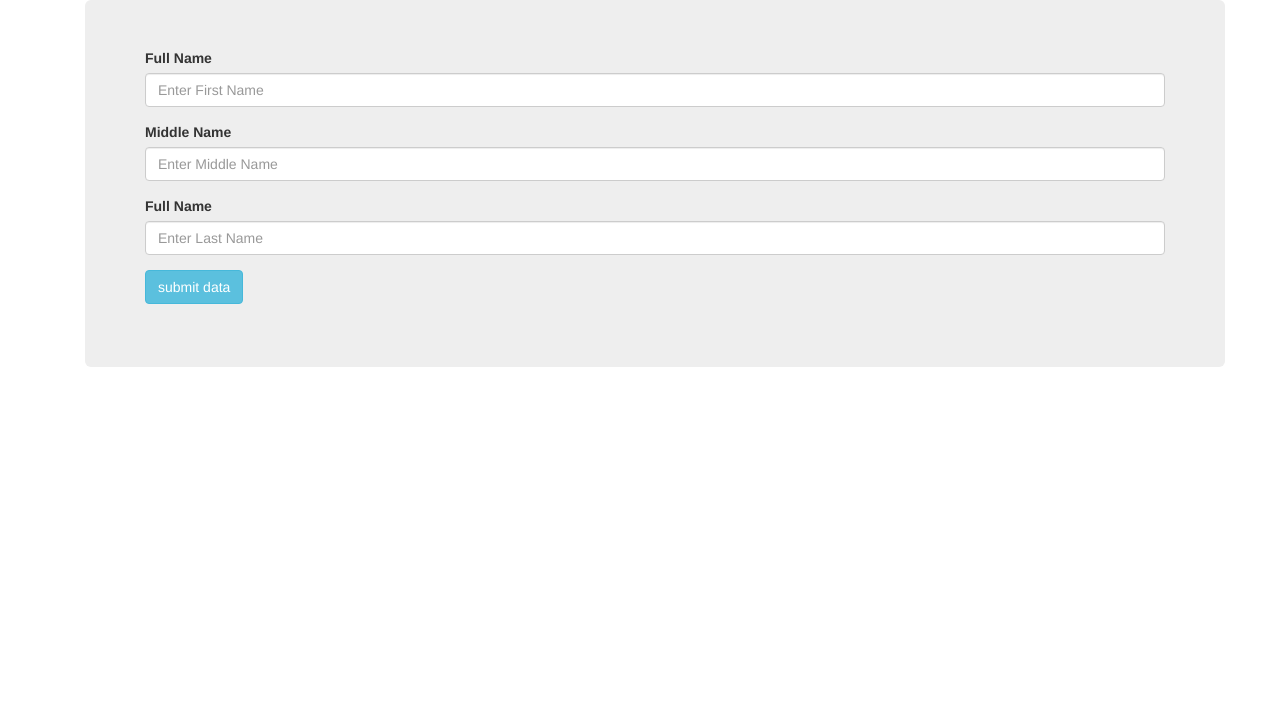
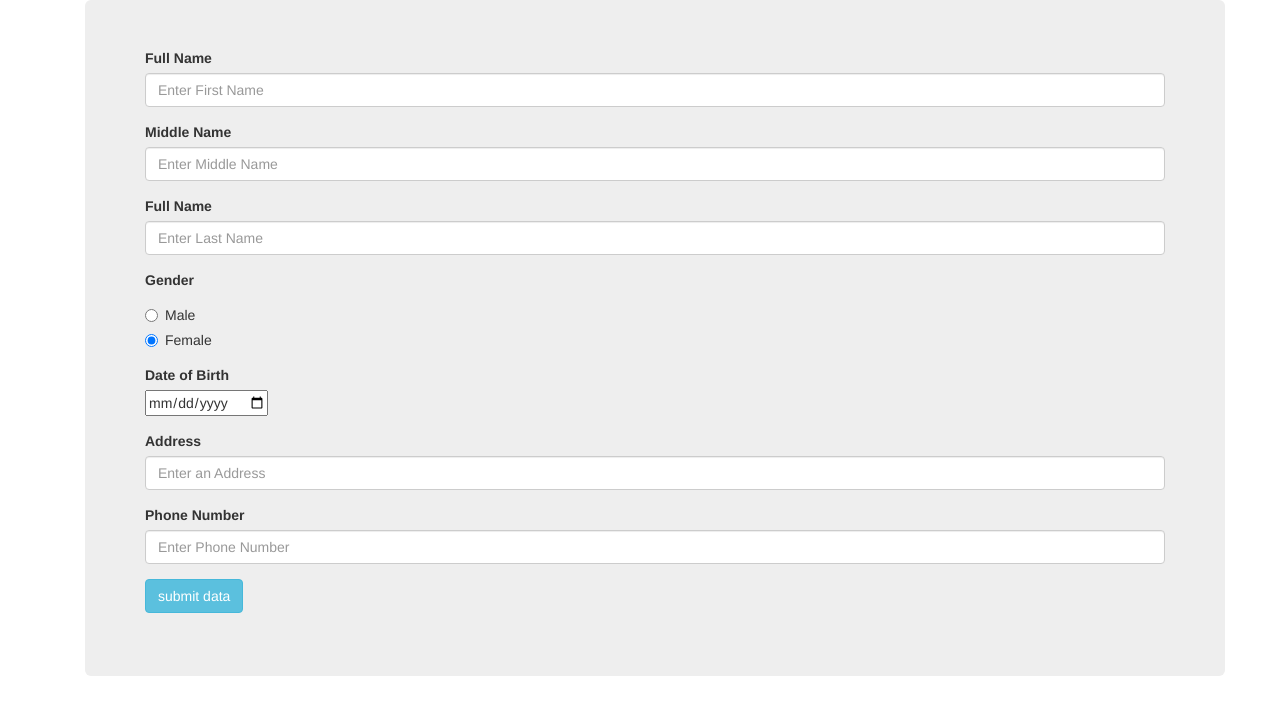
Before and after one commit to lyawile/smisres, a CodeIgniter app: page /smis/index.php/student/register in a window 1280 px wide. Shown: the top 715 px of the page. Run offline with CodeIgniter, Linux system fonts and the light colour scheme.

Commit message:
form has been added

```diff
--- a/application/controllers/student.php
+++ b/application/controllers/student.php
@@ -30,7 +30,7 @@ class Student extends CI_Controller {
         }
 
     }
-    public function check_rule(){
+    public function check_rule($input = 'accept'){
 
         }
 
--- a/application/models/student_modal.php
+++ b/application/models/student_modal.php
@@ -6,9 +6,13 @@ class Student_modal extends CI_Model {
         $data = array(
             'firstname' => $this->input->post('firstname'),
             'middlename' => $this->input->post('middlename'),
-            'surname' => $this->input->post('surname')
+            'surname' => $this->input->post('surname'),
+            'dateRegistered' => $this->input->post('date')
         );
-        $this->db->insert('student', $data);
+        $results = $this->db->insert('student', $data);
+        if (isset($results)) {
+
+        }
     }
 
 }
--- a/application/views/student/register.php
+++ b/application/views/student/register.php
@@ -1,10 +1,10 @@
-<?php  echo form_open('student/ingizaData'); ?>
-<?php echo validation_errors();?>
+<?php echo form_open('student/ingizaData'); ?>
+<?php echo validation_errors(); ?>
 <div class="form-group">
     <label for="firstname">Full Name</label>
     <?php
     $data = array(
-        'name'=> 'firstname',
+        'name' => 'firstname',
         'placeholder' => 'Enter First Name',
         'class' => 'form-control',
         'id' => 'firstname',
@@ -34,6 +34,7 @@
         'name' => 'surname',
         'placeholder' => 'Enter Last Name',
         'class' => 'form-control',
+        'id' => 'fullname',
         'value' => set_value('surname')
     );
     echo form_input($data);
@@ -41,6 +42,65 @@
 
 </div>
 <div class="form-group">
+    <label>Gender</label>
+    <div class="radio">
+    <?php
+    $data = array(
+        'name' => 'gender',
+        'class' => '',
+        'value' => 'male',
+        'checked' => TRUE
+    );
+    echo '<label>'.form_radio($data).' Male</label>';
+    ?>
+</div>
+<div class="radio">
+    <?php
+    $data = array(
+        'name' => 'gender',
+        'class' => '',
+        'value' => 'female',
+        'checked' => TRUE
+    );
+    echo '<label>'.form_radio($data).'Female</label>';
+    ?>
+</div>
+</div>
+<input type="hidden" name="date" value="<?php echo date('Y-m-d : H:m:s') ?>" />
+<div class="form-group">
+    <label for="dateofbirth" style="display: block">Date of Birth</label>
+    <input type="date" name="dateOfBirth" />
+</div>
+<div class="form-group">
+    <label for="address">Address</label>
+    <?php
+    $data = array(
+        'name' => 'address',
+        'placeholder' => 'Enter an Address',
+        'class' => 'form-control',
+        'id' => 'address',
+        'value' => set_value('address')
+    );
+    echo form_input($data);
+    ?>
+
+</div>
+<div class="form-group">
+    <label for="phonenumber">Phone Number</label>
+    <?php
+    $data = array(
+        'name' => 'phonenumber',
+        'placeholder' => 'Enter Phone Number',
+        'class' => 'form-control',
+        'id' => 'phonenumber',
+        'value' => set_value('phonenumber')
+    );
+    echo form_input($data);
+    ?>
+
+</div>
+<div class="form-group">
+
     <?php
     $data = array(
         'class' => 'btn btn-info',
@@ -50,4 +110,5 @@
     ?>
 </div>
 
+
 <?php echo form_close(); ?>
--- /dev/null
+++ b/application/views/student/successMessage.php
@@ -0,0 +1,3 @@
+<div style="margin: 0 auto; background: #f7f7f7; width: 500px; height: 20px;">
+    <p style="color: green"> Successfully saved </p>
+</div>
--- a/public/css/style.css
+++ b/public/css/style.css
@@ -1,3 +1,6 @@
 .col-sm-4:last-child{
     width: 66.66%;
 }
+.jumbotron p{
+    color: red;
+}
```
Lines whose indentation alone changed are shown as unchanged.
